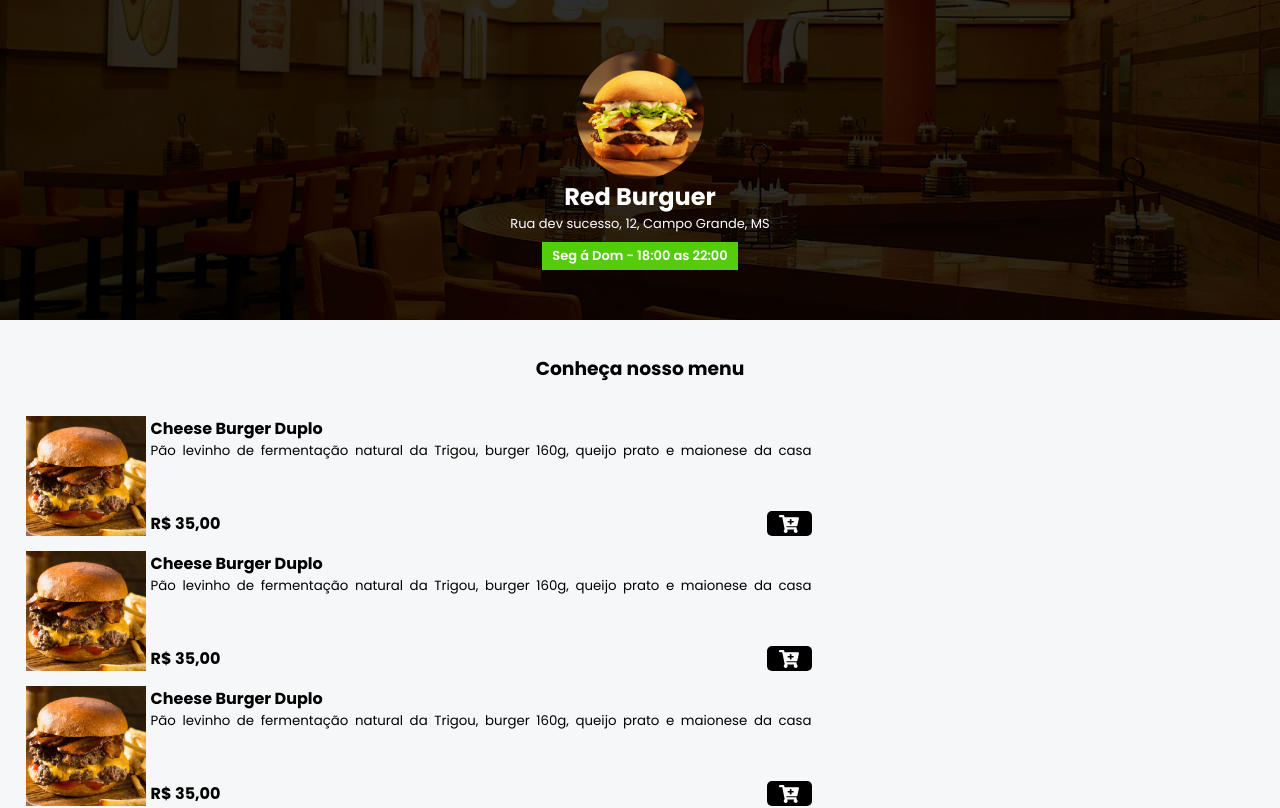
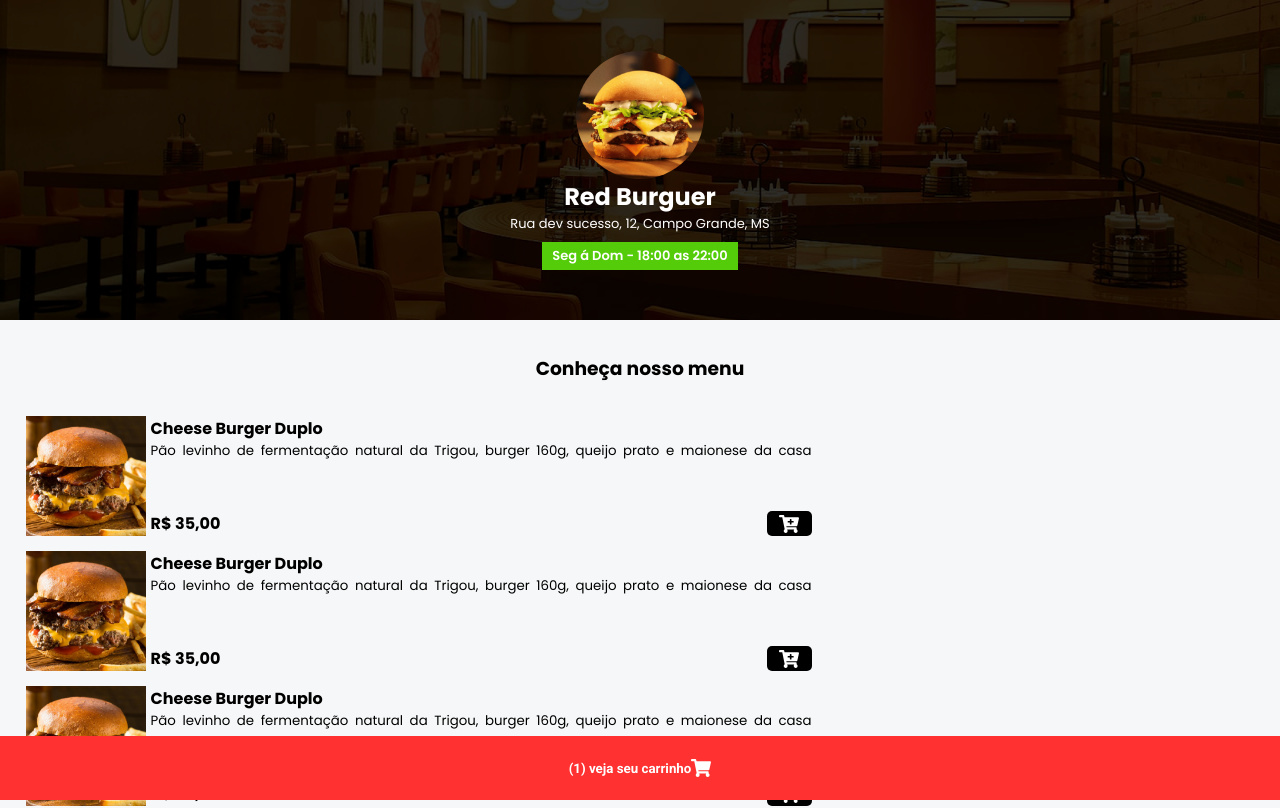
Before and after one commit to LucianoSilva-Dev/cardapio_hamburgueria, a React (Create React App) app in the folder projeto/: page / in a window 1280 px wide. Shown: the top 808 px of the page. Built offline with nearby package versions, Linux system fonts and the light colour scheme.

Commit message:
Adicinado design de botão fixo para abrir carrinho

```diff
--- a/projeto/src/App.jsx
+++ b/projeto/src/App.jsx
@@ -2,12 +2,14 @@ import './App.css';
 
 import Header from './components/Header';
 import Menu from './components/Menu';
-
+import CartFooter
+ from './components/CartFooter';
 function App() {
   return (
     <div className="App">
       <Header />
       <Menu />
+      <CartFooter />
     </div>
   );
 }
--- /dev/null
+++ b/projeto/src/components/CartFooter.js
@@ -0,0 +1,13 @@
+import {FaShoppingCart} from 'react-icons/fa'
+import Styles from './CartFooter.module.css';
+
+function CartFooter(){
+    return (
+        <div className={Styles.box}>
+            <p className={Styles.text}>(1) veja seu carrinho </p>
+            <FaShoppingCart size={20} color='white'/>
+        </div>
+    )
+}
+
+export default CartFooter
--- /dev/null
+++ b/projeto/src/components/CartFooter.module.css
@@ -0,0 +1,19 @@
+@import url('https://fonts.googleapis.com/css2?family=Roboto:ital,wght@0,100;0,300;0,400;0,500;0,700;0,900;1,100;1,300;1,400;1,500;1,700;1,900&display=swap');
+
+.box{
+    display: flex;
+    align-items: center;
+    justify-content: center;
+    width: 100%;
+    height: 8vh;
+    background-color: #FF3131;
+    position: fixed;
+    bottom: 0;
+}
+
+.text{
+    color: white;
+    font-size: smaller;
+    font-weight: 600;
+    font-family: 'Roboto', sans-serif
+}
```
